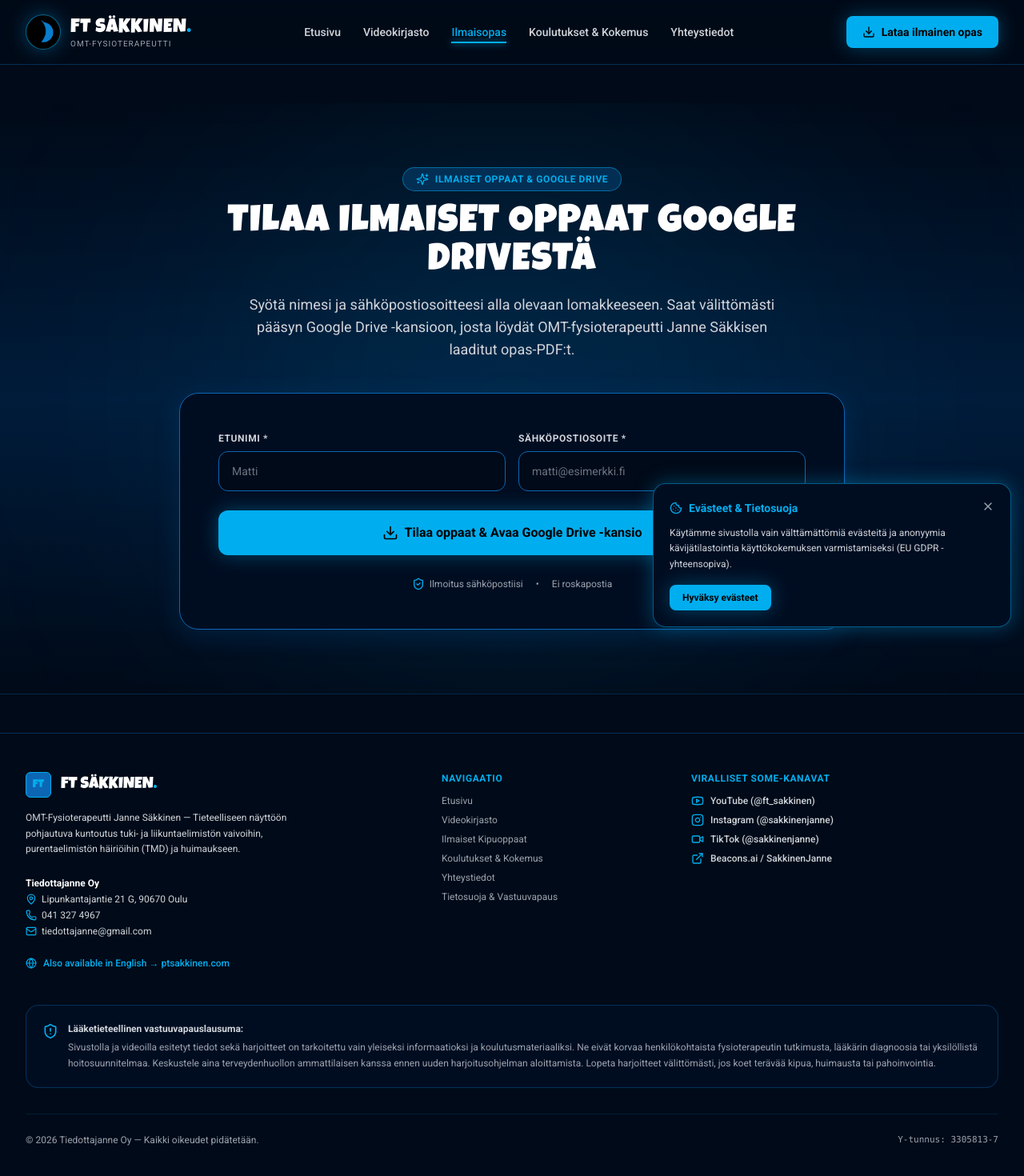
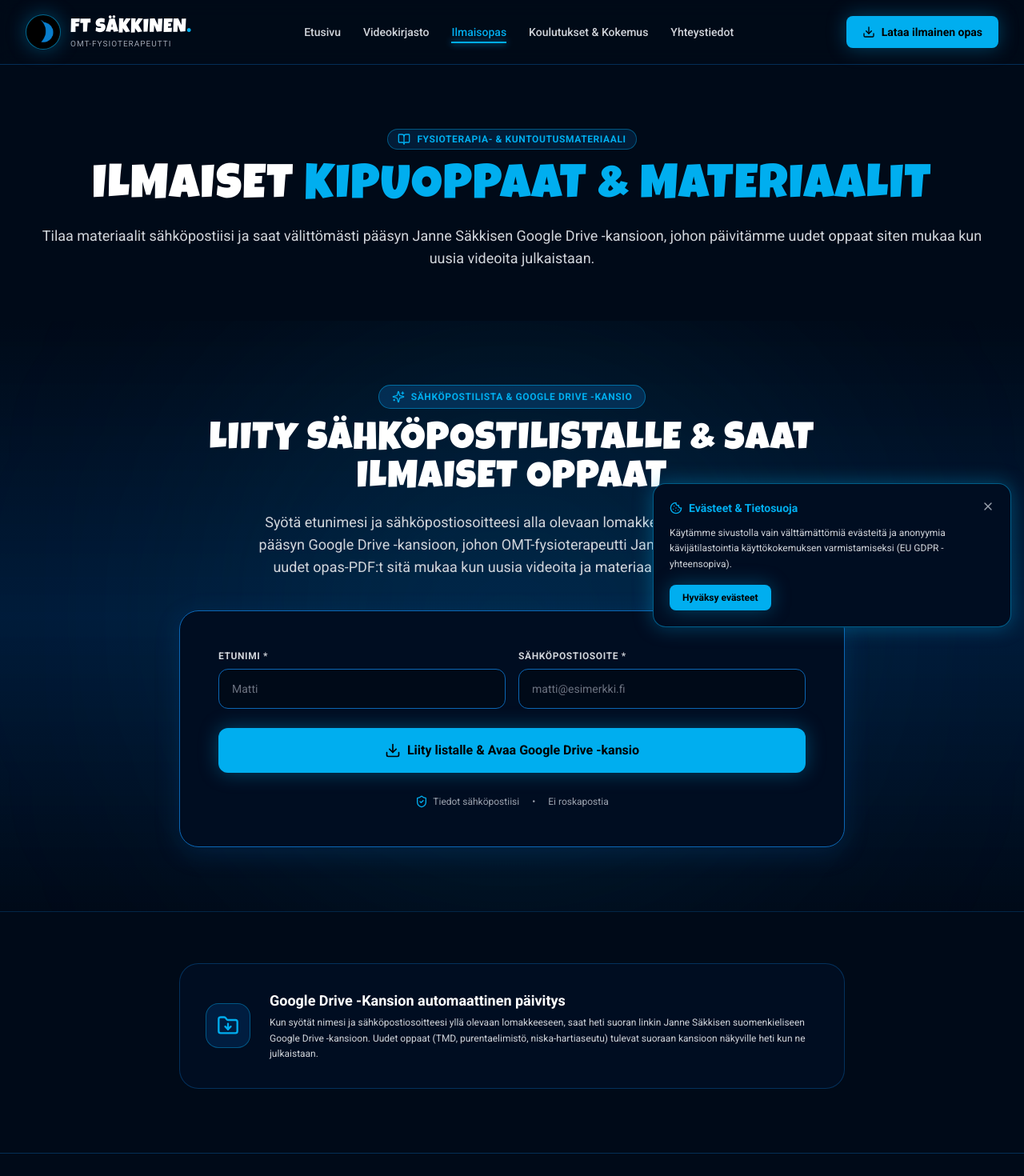
Before and after one commit to tftsakkinen-collab/ftsakkinen, a Next.js app: page /ilmaisopas in a window 1280 px wide. Shown: the top 1470 px of the page at 80% size. Built offline with nearby package versions, Linux system fonts and the light colour scheme.

Commit message:
Refine free guide email form to clean Google Drive folder signup

```diff
--- a/src/app/ilmaisopas/page.tsx
+++ b/src/app/ilmaisopas/page.tsx
@@ -1,14 +1,44 @@
 import EmailLeadForm from "@/components/EmailLeadForm";
+import { BookOpen, ShieldCheck, Sparkles, FolderDown } from "lucide-react";
 
-export const metadata = {
-  title: "Ilmaiset Kipuoppaat & Kuntoutusohjeet — FT Säkkinen",
-  description: "Lataa OMT-fysioterapeutti Janne Säkkisen ilmaiset täsmäoppaat purentavaivoihin, leukanivelen fysioterapiaan ja niskahuimaukseen.",
-};
+export default function FreeGuidePage() {
+  return (
+    <div className="py-12 md:py-20 bg-[#000a18] min-h-screen space-y-16">
 
-export default function IlmaisopasPage() {
-  return (
-    <div className="py-12 bg-[#000a18] min-h-screen">
+      {/* Header */}
+      <div className="max-w-7xl mx-auto px-4 sm:px-6 lg:px-8 text-center max-w-3xl space-y-4">
+        <div className="inline-flex items-center gap-2 px-3 py-1 rounded-full bg-[#0C66B4]/20 border border-[#00AEEF]/40 text-[#00AEEF] text-xs font-bold uppercase tracking-wider">
+          <BookOpen className="w-4 h-4" />
+          <span>Fysioterapia- &amp; Kuntoutusmateriaali</span>
+        </div>
+
+        <h1 className="text-4xl sm:text-6xl font-display text-white tracking-wide">
+          ILMAISET <span className="text-[#00AEEF]">KIPUOPPAAT &amp; MATERIAALIT</span>
+        </h1>
+
+        <p className="text-gray-300 text-base sm:text-lg">
+          Tilaa materiaalit sähköpostiisi ja saat välittömästi pääsyn Janne Säkkisen Google Drive -kansioon, johon päivitämme uudet oppaat siten mukaa kun uusia videoita julkaistaan.
+        </p>
+      </div>
+
+      {/* Main Email Lead Capture Form */}
       <EmailLeadForm />
+
+      {/* Trust & Drive Info Box */}
+      <div className="max-w-4xl mx-auto px-4 sm:px-6 lg:px-8">
+        <div className="p-8 rounded-3xl bg-[#000d21] border border-[#0C66B4]/40 flex flex-col md:flex-row items-center gap-6">
+          <div className="w-14 h-14 rounded-2xl bg-[#014489]/30 border border-[#00AEEF]/40 text-[#00AEEF] flex items-center justify-center shrink-0">
+            <FolderDown className="w-7 h-7" />
+          </div>
+          <div className="space-y-1 text-center md:text-left">
+            <h3 className="text-lg font-bold text-white">Google Drive -Kansion automaattinen päivitys</h3>
+            <p className="text-xs text-gray-300 leading-relaxed">
+              Kun syötät nimesi ja sähköpostiosoitteesi yllä olevaan lomakkeeseen, saat heti suoran linkin Janne Säkkisen suomenkieliseen Google Drive -kansioon. Uudet oppaat (TMD, purentaelimistö, niska-hartiaseutu) tulevat suoraan kansioon näkyville heti kun ne julkaistaan.
+            </p>
+          </div>
+        </div>
+      </div>
+
     </div>
   );
 }
--- a/src/components/EmailLeadForm.tsx
+++ b/src/components/EmailLeadForm.tsx
@@ -9,8 +9,8 @@
 }
 
 export default function EmailLeadForm({
-  title = "TILAA ILMAISET OPPAAT GOOGLE DRIVESTÄ",
-  subtitle = "Syötä nimesi ja sähköpostiosoitteesi alla olevaan lomakkeeseen. Saat välittömästi pääsyn Google Drive -kansioon, josta löydät OMT-fysioterapeutti Janne Säkkisen laaditut opas-PDF:t.",
+  title = "LIITY SÄHKÖPOSTILISTALLE & SAAT ILMAISET OPPAAT",
+  subtitle = "Syötä etunimesi ja sähköpostiosoitteesi alla olevaan lomakkeeseen. Saat heti pääsyn Google Drive -kansioon, johon OMT-fysioterapeutti Janne Säkkinen lisää uudet opas-PDF:t sitä mukaa kun uusia videoita ja materiaaleja julkaistaan.",
 }: EmailLeadFormProps) {
   const [email, setEmail] = useState("");
   const [name, setName] = useState("");
@@ -51,7 +51,7 @@
         <div className="text-center space-y-4">
           <div className="inline-flex items-center gap-2 px-4 py-1.5 rounded-full bg-[#0C66B4]/30 border border-[#00AEEF]/50 text-[#00AEEF] text-xs font-bold uppercase tracking-wider backdrop-blur-md">
             <Sparkles className="w-4 h-4 text-[#00AEEF]" />
-            <span>Ilmaiset Oppaat &amp; Google Drive</span>
+            <span>Sähköpostilista &amp; Google Drive -Kansio</span>
           </div>
 
           <h2 className="text-3xl sm:text-5xl font-display text-white tracking-wide">
@@ -106,11 +106,11 @@
                 className="w-full py-4 rounded-xl bg-[#00AEEF] text-black font-bold text-base hover:bg-[#33C2F5] transition-all shadow-glow flex items-center justify-center gap-2 disabled:opacity-50"
               >
                 <Download className="w-5 h-5" />
-                <span>{isLoading ? "Lähetetään..." : "Tilaa oppaat & Avaa Google Drive -kansio"}</span>
+                <span>{isLoading ? "Lähetetään..." : "Liity listalle & Avaa Google Drive -kansio"}</span>
               </button>
 
               <div className="flex items-center justify-center gap-4 text-xs text-gray-400 pt-1">
-                <span className="flex items-center gap-1.5"><ShieldCheck className="w-4 h-4 text-[#00AEEF]" /> Ilmoitus sähköpostiisi</span>
+                <span className="flex items-center gap-1.5"><ShieldCheck className="w-4 h-4 text-[#00AEEF]" /> Tiedot sähköpostiisi</span>
                 <span>•</span>
                 <span>Ei roskapostia</span>
               </div>
@@ -123,9 +123,9 @@
               </div>
 
               <div className="space-y-2">
-                <h3 className="text-2xl font-bold text-white">Kiitos tilauksesta, {name || "hyvä lukija"}!</h3>
+                <h3 className="text-2xl font-bold text-white">Kiitos liittymisestä, {name || "hyvä lukija"}!</h3>
                 <p className="text-sm text-gray-300 max-w-md mx-auto">
-                  Tieto tilauksesta on lähetetty. Voit avata suomenkielisten oppaiden Google Drive -kansion suoraan alla olevasta painikkeesta:
+                  Tieto on lähetetty. Voit avata suomenkielisten oppaiden Google Drive -kansion suoraan alla olevasta painikkeesta:
                 </p>
               </div>
 
```
